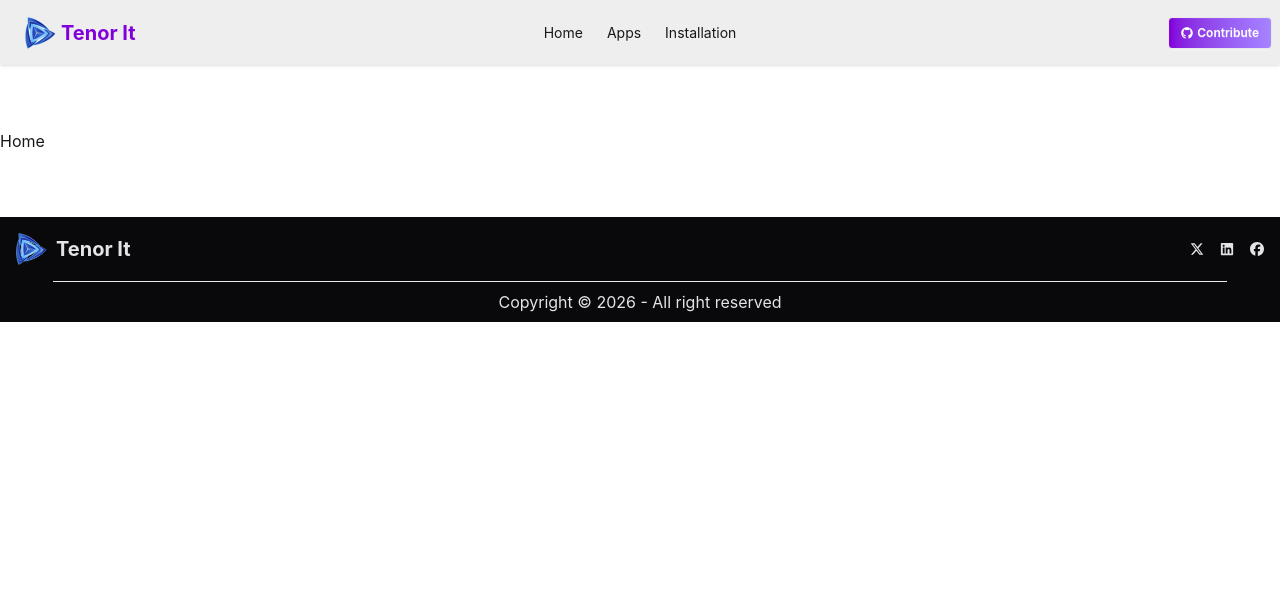
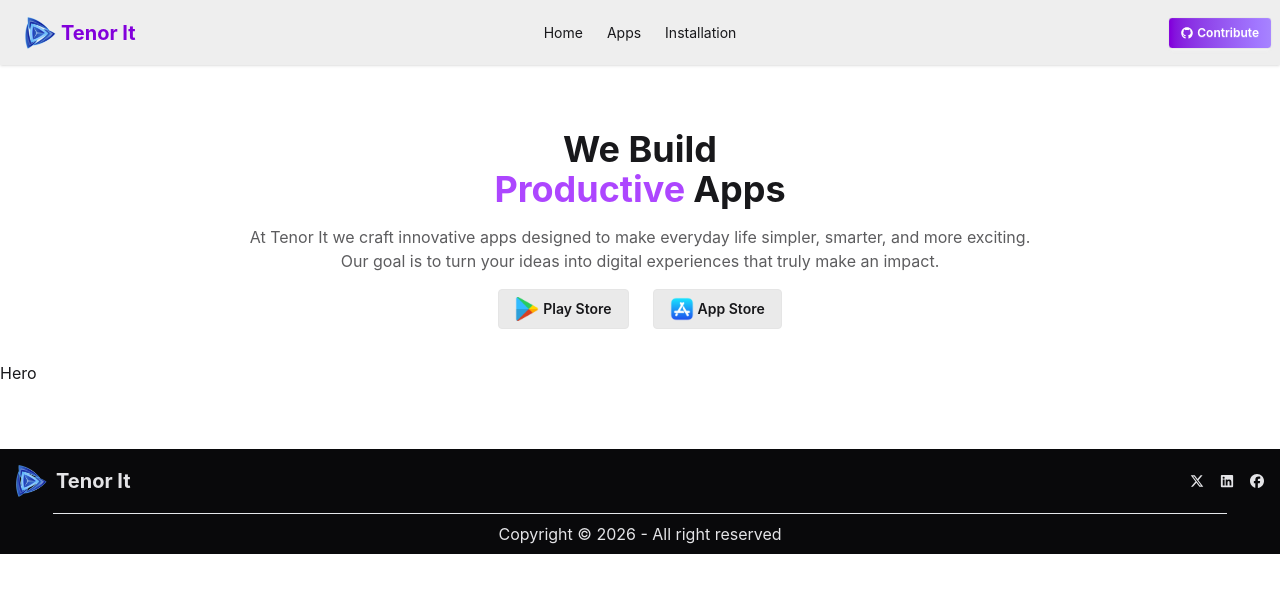
Before and after one commit to tanvir-wd22/tenor-it, a React (Vite) app: page / in a window 1280 px wide. Shown: the top 592 px of the page. Built offline with nearby package versions, Linux system fonts and the light colour scheme.

Commit message:
alhamdulliah banner section done

```diff
--- /dev/null
+++ b/src/components/Banner.jsx
@@ -0,0 +1,31 @@
+import google from '../assets/google.png';
+import apple from '../assets/apple.png';
+
+const Banner = () => {
+  return (
+    <div className="space-y-4">
+      <h1 className="text-center font-bold text-2xl lg:text-4xl">
+        We Build <br />
+        <span className="text-purple-500 mr-2">Productive</span>
+        Apps
+      </h1>
+      <p className="text-center opacity-70">
+        At Tenor It we craft innovative apps designed to make everyday life
+        simpler, smarter, and more exciting. <br /> Our goal is to turn your
+        ideas into digital experiences that truly make an impact.
+      </p>
+      <div className="flex justify-center items-center gap-6 text-sm font-semibold">
+        <button className="flex items-center gap-1 btn btn-soft">
+          <img src={google} className="w-6" alt="google" />
+          <span>Play Store</span>
+        </button>
+        <button className="flex items-center gap-1 btn btn-soft">
+          <img src={apple} className="w-6" alt="apple" />
+          <span>App Store</span>
+        </button>
+      </div>
+    </div>
+  );
+};
+
+export default Banner;
--- /dev/null
+++ b/src/components/Hero.jsx
@@ -0,0 +1,5 @@
+const Hero = () => {
+  return <div>Hero</div>;
+};
+
+export default Hero;
--- a/src/pages/Home.jsx
+++ b/src/pages/Home.jsx
@@ -1,5 +1,17 @@
+import Banner from '../components/Banner';
+import Hero from '../components/Hero';
+
 const Home = () => {
-  return <div>Home</div>;
+  return (
+    <div>
+      <section className="mb-4 lg:mb-8 w-11/12 mx-auto">
+        <Banner></Banner>
+      </section>
+      <section>
+        <Hero></Hero>
+      </section>
+    </div>
+  );
 };
 
 export default Home;
```
Also changed, not shown: src/assets/apple.png (added), src/assets/google.png (added).
